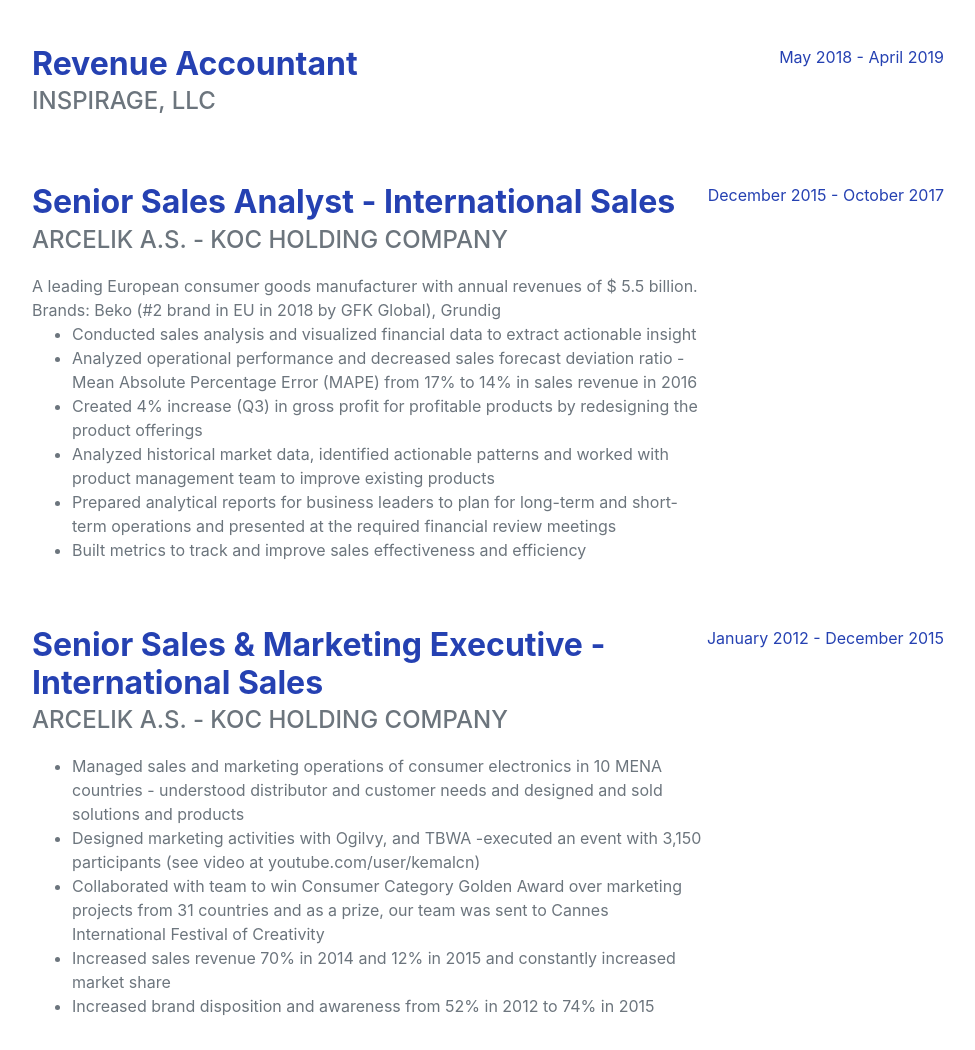
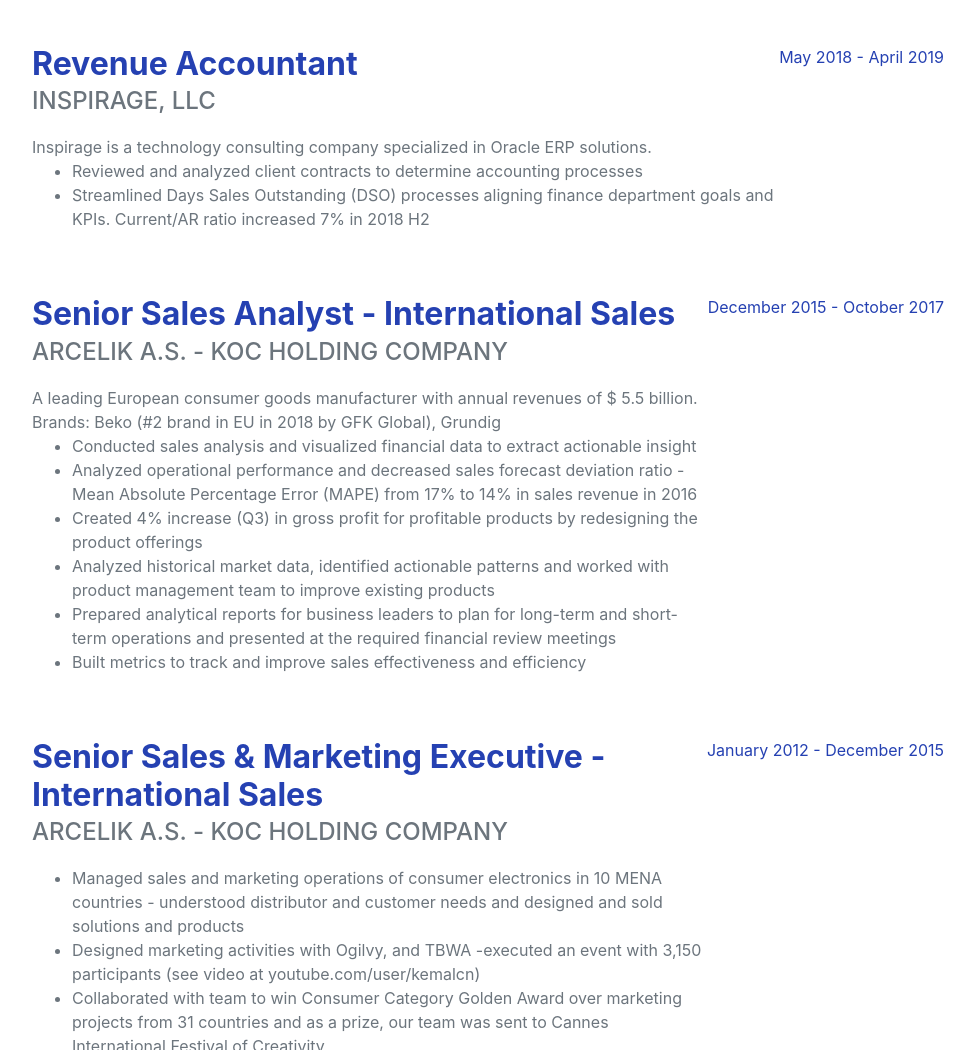
Before and after one commit to alaeddinoglu/alaeddinoglu.github.io, a plain HTML site: page index.html in a window 1280 px wide. Shown: the part 7462-8512 px from the top of the page, without its empty margins (288-1263 px from the left). Drawn offline with nearby package versions, Linux system fonts and the light colour scheme; a web font is replaced by a local one.

Commit message:
new info added to experience

```diff
--- a/index.html
+++ b/index.html
@@ -286,14 +286,18 @@
                     <div class="d-flex flex-column flex-md-row justify-content-between mb-5">
                         <div class="flex-grow-1">
                           <h3 class="mb-0" style="text-transform:none">Revenue Accountant</h3>
-                          <div class="subheading mb-3">Inspirage, LLC</div>
+                          <div class="subheading mb-3"><a href="https://www.inspirage.com/">Inspirage, LLC</a></div>
+                          <div>Inspirage is a technology consulting company specialized in Oracle ERP solutions.</div>
+                          <ul>
+                            <li>Reviewed and analyzed client contracts to determine accounting processes</li>
+                            <li>Streamlined Days Sales Outstanding (DSO) processes aligning finance department goals and KPIs. Current/AR ratio increased 7% in 2018 H2</li>
                         </div>
                         <div class="flex-shrink-0"><span style="color:#2541B2">May 2018 - April 2019</span></div>
                     </div>
                     <div class="d-flex flex-column flex-md-row justify-content-between mb-5">
                         <div class="flex-grow-1">
                             <h3 class="mb-0" style="text-transform:none">Senior Sales Analyst - International Sales</h3>
-                            <div class="subheading mb-3">Arcelik A.S. - Koc Holding Company </div>
+                            <div class="subheading mb-3"><a href="http://www.arcelikas.com/page/10/About">Arcelik A.S.</a> - <a href="https://www.koc.com.tr/en-us">Koc Holding Company </a> </div>
                             <div>A leading European consumer goods manufacturer with annual revenues of $ 5.5 billion. Brands: Beko (#2 brand in EU in 2018 by GFK Global), Grundig</div>
                             <ul>
                               <li>Conducted sales analysis and visualized financial data to extract actionable insight</li>
@@ -312,7 +316,7 @@ presented at the required financial review meetings</li>
                     <div class="d-flex flex-column flex-md-row justify-content-between mb-5">
                         <div class="flex-grow-1">
                             <h3 class="mb-0" style="text-transform:none">Senior Sales & Marketing Executive - International Sales</h3>
-                            <div class="subheading mb-3">Arcelik A.S. - Koc Holding Company </div>
+                            <div class="subheading mb-3"><a href="http://www.arcelikas.com/page/10/About">Arcelik A.S.</a> - <a href="https://www.koc.com.tr/en-us">Koc Holding Company </a></div>
                             <ul>
                               <li>Managed sales and marketing operations of consumer electronics in 10 MENA countries - understood
 distributor and customer needs and designed and sold solutions and products</li>
```
